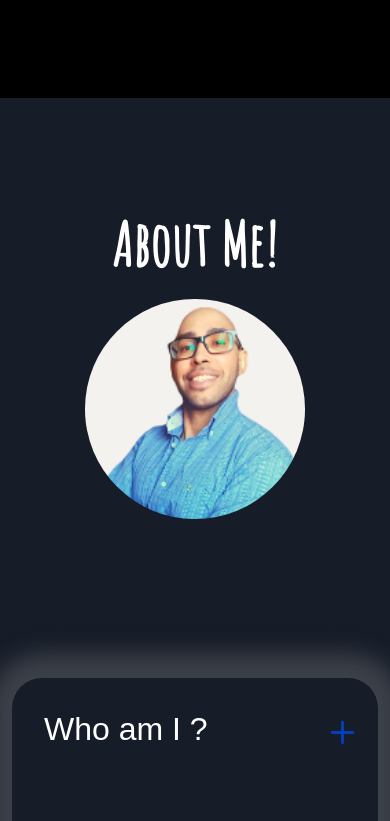
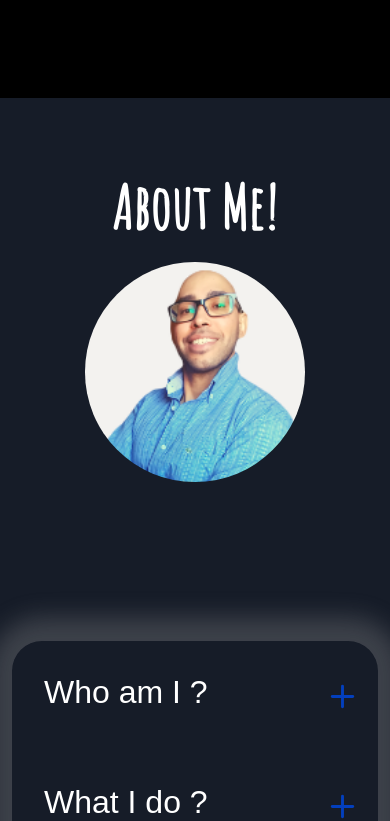
Before and after one commit to jonasmachados/portfolio, a React (Create React App) app: page /about in a window 390 px wide. Shown: the part 1104-1925 px from the top of the page. Built offline with nearby package versions, Linux system fonts and the light colour scheme; a web font is replaced by a local one.

Commit message:
Handle Style Css Profile

```diff
--- a/src/components/Profile/Profile.css
+++ b/src/components/Profile/Profile.css
@@ -18,12 +18,24 @@
   font-family: "Amatic SC", cursive;
   font-weight: bold;
   font-size: 60px;
-  padding-top: 30%;
+  padding-top: 20%;
   text-align: center;
 }
 
-@media (min-width: 800px) {
-  .container-profile {
-
+@media (max-width: 1200px) {
+  .About h1 {
+    padding-top: 40%;
   }
 }
+
+@media (max-width: 990px) {
+  .About h1 {
+    padding-top: 60%;
+  }
+}
+
+@media (max-width: 770px) {
+  .About h1 {
+    padding-top: 20%;
+  }
+}
```
